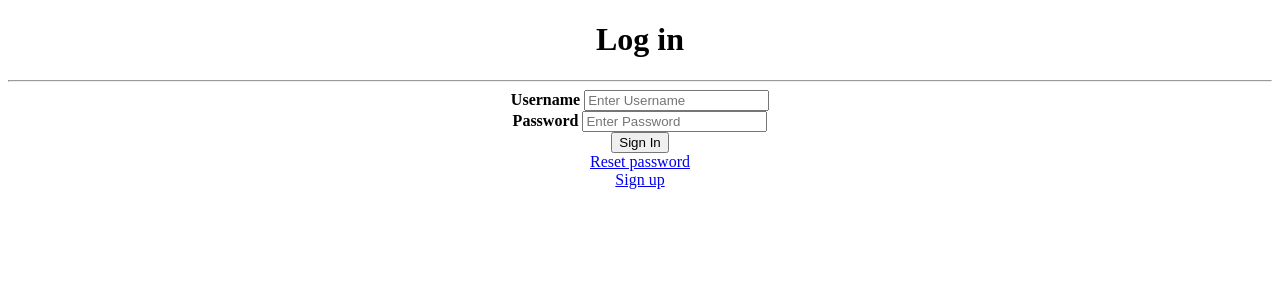
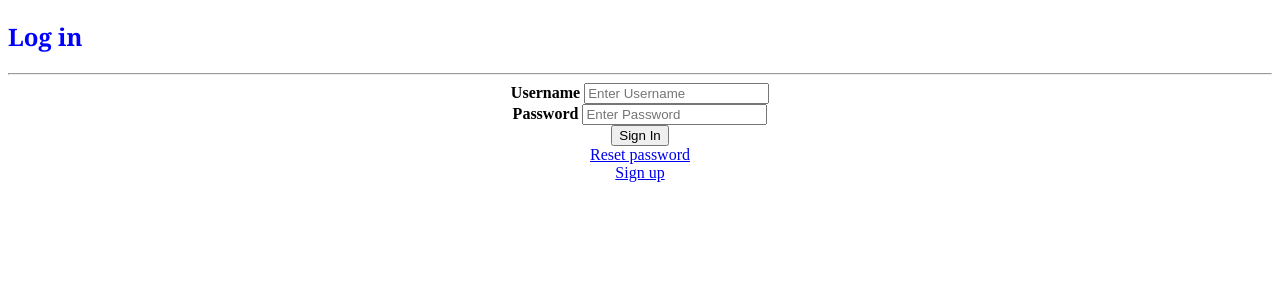
Before and after one commit to beadeleon/BEAst, a PHP site: page / in a window 1280 px wide. Shown: the top 300 px of the page. Run offline with PHP 8.4, Linux system fonts and the light colour scheme.

Commit message:
Update index.php

```diff
--- a/index.php
+++ b/index.php
@@ -1,12 +1,11 @@
 <!Doctype html>
 <html>
 <head>
-    <h2 style="font-family:georgia; color:blue;">
+    <h2 style="font-family:georgia; color:blue;">Log in </h2>
 <title> Log in </title>
-    </h2>
 </head>
 <body><center>
-<h1>Log in</h1>
+
 <hr>
 <label for="Username"><b>Username</b></label>
     <input type="text" placeholder="Enter Username" name="Username" required>
```
